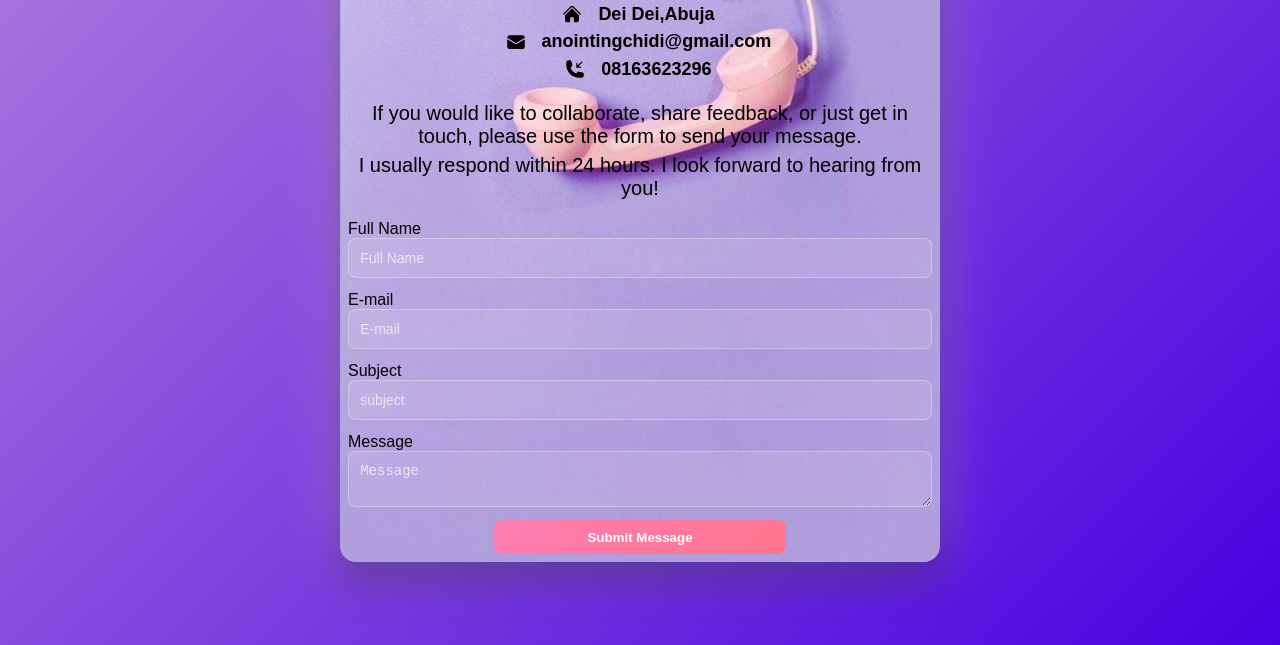
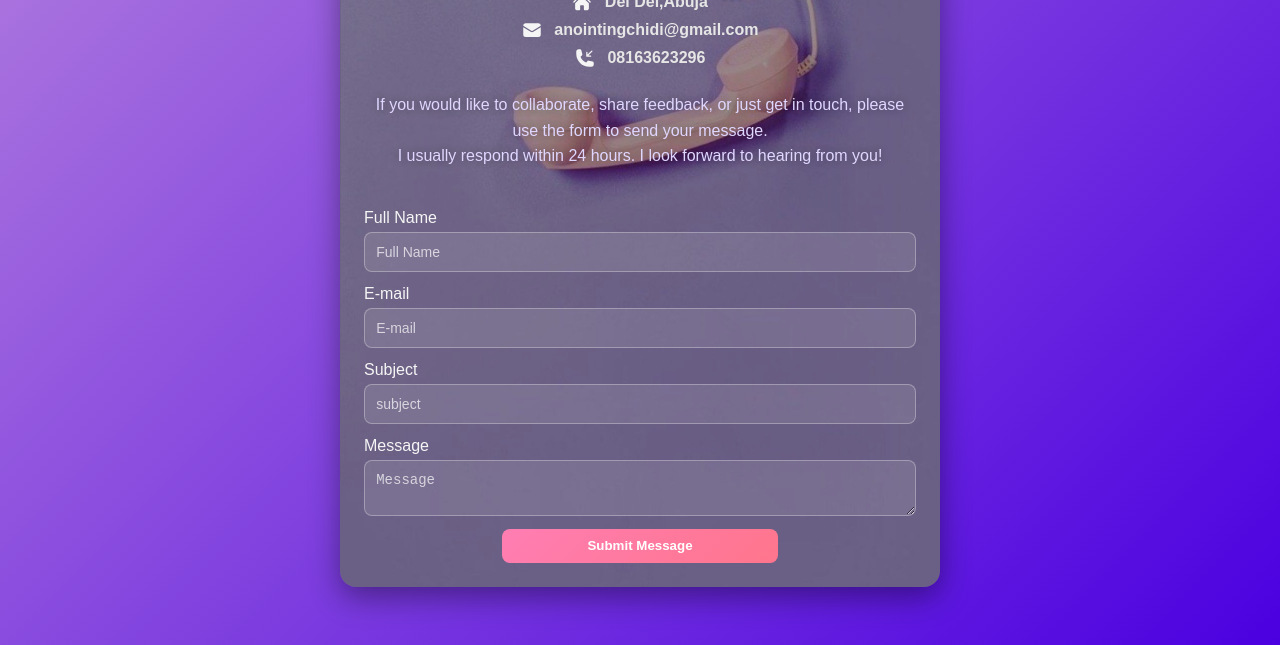
Before and after one commit to BigAnny1/profile-card-hng, a plain HTML site: page contact.html in a window 1280 px wide. Shown: the part 155-800 px from the top of the page. Drawn offline with Linux system fonts and the light colour scheme.

Commit message:
continued codes

```diff
--- a/css/contact.css
+++ b/css/contact.css
@@ -13,84 +13,91 @@ body {
   justify-content: center;
   align-items: center;
 }
+
+/* CONTACT CARD */
 #contact-card {
   width: 600px;
   margin: 0.5rem;
-  padding: 0.5rem;
-  background-image: url("/assets/telephone\ 3.jpg");
+  padding: 1.5rem;
+  background-image: url("../assets/telephone3.jpg");
   background-size: cover;
   background-position: center;
   background-repeat: no-repeat;
-  color: black;
-  box-shadow: 0 20px 40px rgba(0, 0, 0, 0.3), 0 0 60px rgba(255, 255, 255, 0.3);
+  color: #f5f5f5;
+  background-color: rgba(0, 0, 0, 0.4);
+  background-blend-mode: darken;
   border-radius: 1rem;
+  box-shadow: 0 10px 30px rgba(0, 0, 0, 0.4);
 }
 
+/* HEADER */
 header {
-   text-align: center;
+  text-align: center;
   margin-bottom: 1rem;
   font-size: 1.8rem;
   font-weight: 700;
   color: #fff;
   text-shadow: 0 0 10px rgba(255, 255, 255, 0.2);
+}
 
-}
+/* BODY OF CONTACT*/
 main {
   display: flex;
   justify-content: center;
   flex-direction: column;
 }
 
+/* CONTACT INFO */
+
 #contact-info {
   display: flex;
   justify-content: center;
   align-items: center;
   flex-direction: column;
-
 }
-#contact-info-details p{
-  padding: 0.2rem;
-  font-size: 18px;
-  font-weight: 800;
+/* CONTACT INFO  (email,number etc)*/
+#contact-info-details p {
+  color: #e6e6e6;
+  font-size: 16px;
+  font-weight: 600;
 }
-#contact-info-subtext {
- text-align: center;
-  margin: 1rem 0rem 1rem 0rem;
-font-size: 20px;
-}
-#contact-info-subtext p {
-  padding: 0.2rem;
-  color: black;
-}
-#home-address {
-  display: flex;
-  justify-content: center;
-  align-items: center;
-  gap: 0.8rem;
-}
-#email {
-  display: flex;
-  justify-content: center;
-  align-items: center;
-  gap: 0.8rem;
-}
+#home-address,
+#email,
 #phone {
   display: flex;
   justify-content: center;
   align-items: center;
   gap: 0.8rem;
-}
-#contact-sub-text {
-  margin-top: 1rem;
+  margin-bottom: 0.5rem;
 }
 
+/* CONTACT INFO (paragraphs) */
+#contact-info-subtext {
+  text-align: center;
+  margin: 1.5rem 0;
+  font-size: 20px;
+}
+#contact-info-subtext p {
+  color: #e0d7ff;
+  font-size: 1rem;
+  font-weight: 500;
+  line-height: 1.6;
+  text-shadow: 0 0 10px rgba(0, 0, 0, 0.3);
+}
+
+/* FORM SECTION */
 form {
   display: flex;
   flex-direction: column;
   justify-content: center;
+  margin-top: 1rem;
+}
+label {
+  margin-bottom: 0.3rem;
 }
 
-input, textarea {
+input,
+textarea {
   padding: 0.7rem;
   margin-bottom: 0.8rem;
   border: 1px solid rgba(255, 255, 255, 0.3);
@@ -100,12 +107,10 @@ input, textarea {
   font-size: 14px;
 }
 
-input::placeholder, textarea::placeholder {
+input::placeholder,
+textarea::placeholder {
   color: rgba(255, 255, 255, 0.7);
 }
-
-
-
 
 button {
   width: 50%;
@@ -124,3 +129,16 @@ button:hover {
   transform: scale(1.05);
   background: linear-gradient(135deg, #ff9ac2, #ff89a6);
 }
+
+
+
+
+
+/* responsivness */
+@media (min-width: 768px) {
+
+
+
+
+
+}
```
Also changed, not shown: assets/telephone 5.jpg (deleted), assets/telephone3.jpg (renamed from assets/telephone 3.jpg).
